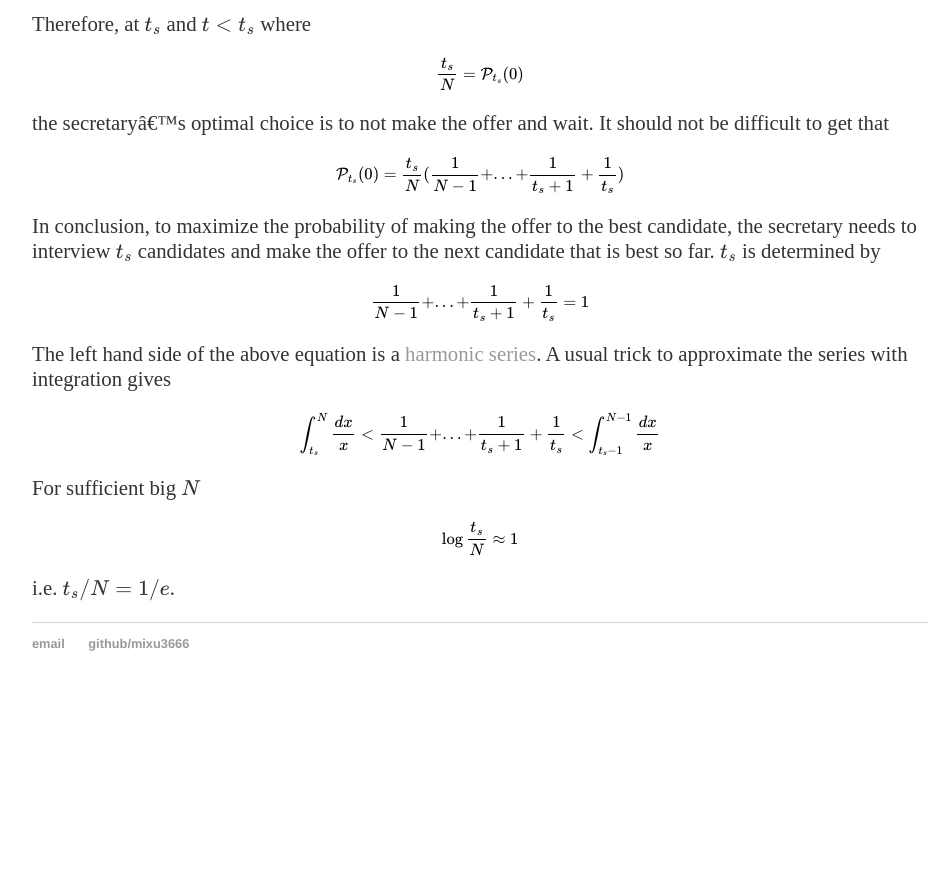
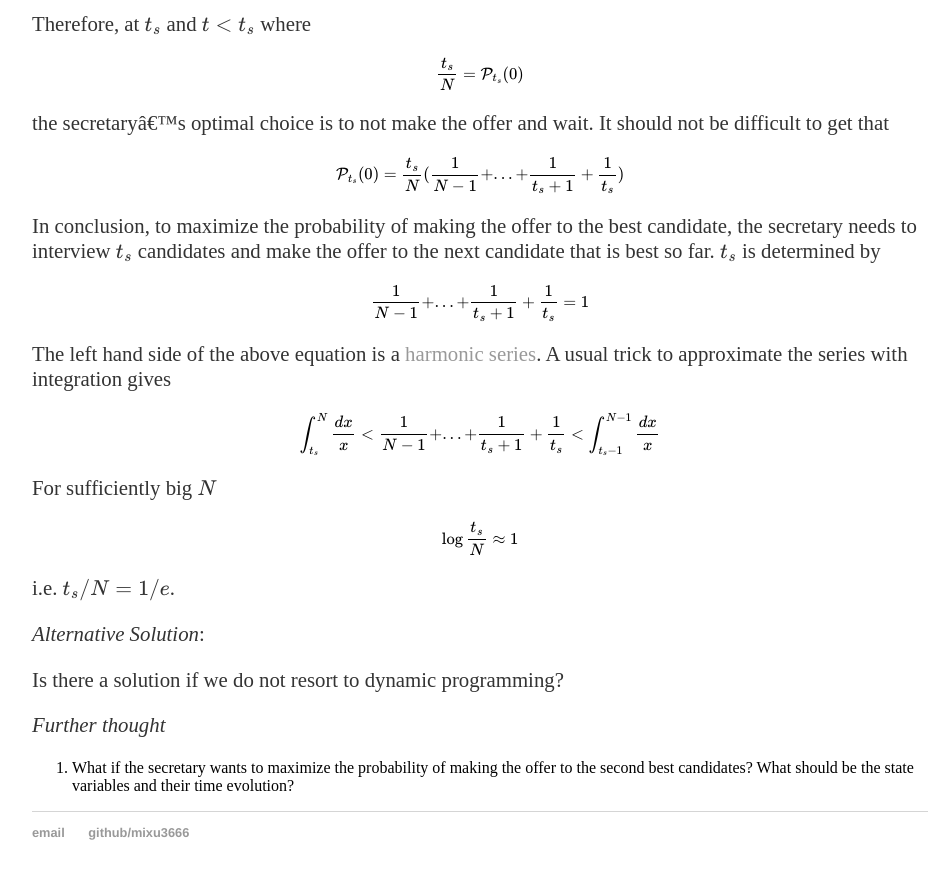
Before and after one commit to mixu3666/mixu3666.github.io, a Jekyll site: the page built from _posts/2018-10-01-Secretary-problem.md, in a window 1280 px wide and 900 px high, scrolled down 2006 px. Shown: the top 879 px of the window, without its empty margins (160-1108 px from the left). Built offline with Jekyll 4.4.1, drawn with Linux system fonts in a browser that asks for light colours; formulas are drawn with MathJax 3; a script that is not in the unit is left out; comment, search, counter and statistics services are not loaded; before the commit the page ends 2717 px from its top, so only the background shows below that.

Commit message:
Update 2018-10-01-Secretary-problem.md

```diff
--- a/_posts/2018-10-01-Secretary-problem.md
+++ b/_posts/2018-10-01-Secretary-problem.md
@@ -133,10 +133,19 @@ $$
 \int_{t_s}^{N}\frac{dx}{x}<\frac{1}{N-1}+...+\frac{1}{t_s+1}+\frac{1}{t_s}<\int_{t_s-1}^{N-1}\frac{dx}{x}
 $$
 
-For sufficient big $N$
+For sufficiently big $N$
 
 $$
 \log\frac{t_s}{N}\approx 1
 $$
 
 i.e. $t_s/N=1/e$.
+
+
+*Alternative Solution*:
+
+Is there a solution if we do not resort to dynamic programming?
+
+*Further thought*
+1. What if the secretary wants to maximize the probability of making the offer to the second best candidates? What should be the
+state variables and their time evolution?
```
